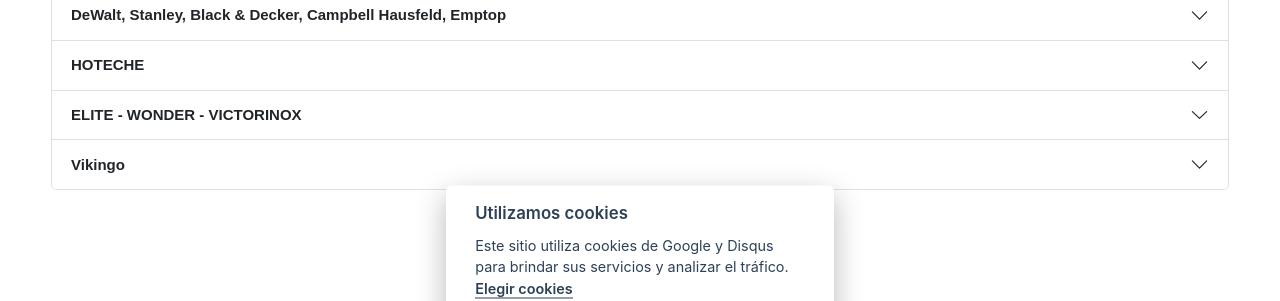
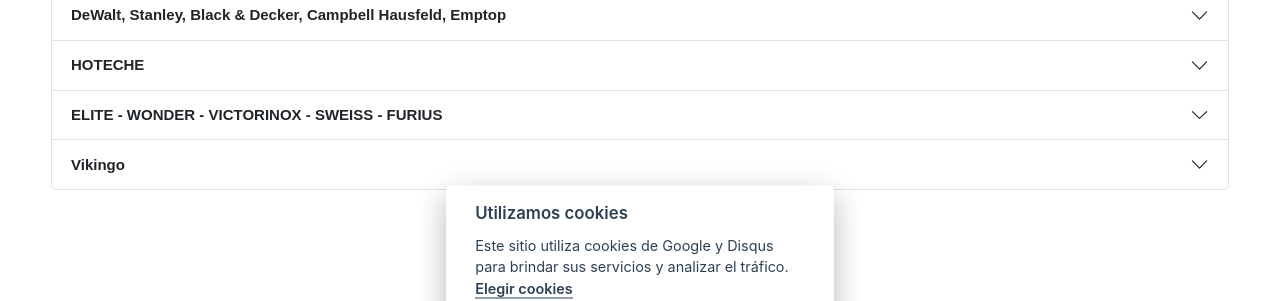
Before and after one commit to lacadenagt/lacadenagt.github.io, a Jekyll site: the page built from cs.md, in a window 1280 px wide and 900 px high, scrolled down 1059 px. Shown: the part 164-465 px from the top of the window. Built offline with Jekyll 4.4.1, drawn with Linux system fonts in a browser that asks for light colours; some web fonts are replaced; some of the changed lines change nothing that is shown.

Commit message:
centro de servicio hoteche modificado, y centro de servicio de sweiss y furius agregado

```diff
--- a/_includes/contenidoCentrosServicio.html
+++ b/_includes/contenidoCentrosServicio.html
@@ -313,14 +313,14 @@
     </h2>
     <div id="flush-collapse13" class="accordion-collapse collapse" aria-labelledby="flush-heading13" data-bs-parent="#accordionFlushExample">
       <div class="accordion-body">
-        <code>Dirección: </code>12 calle 26-72 B zona 4 colonia el naranjo.<br>
+        <code>Dirección: </code>POWER TECH S.A. Km 28.5 carretera a El Salvador, Condominio Logística Santa Elena, Bodega #8 - 9 Villa Canales, Guatemala 01065<br>
       </div>
     </div>
   </div>
   <div class="accordion-item">
     <h2 class="accordion-header" id="flush-heading14">
       <button class="accordion-button collapsed" type="button" data-bs-toggle="collapse" data-bs-target="#flush-collapse14" aria-expanded="false" aria-controls="flush-collapse14">
-       <strong>ELITE - WONDER - VICTORINOX</strong>
+       <strong>ELITE - WONDER - VICTORINOX - SWEISS - FURIUS</strong>
       </button>
     </h2>
     <div id="flush-collapse14" class="accordion-collapse collapse" aria-labelledby="flush-heading14" data-bs-parent="#accordionFlushExample">
```
